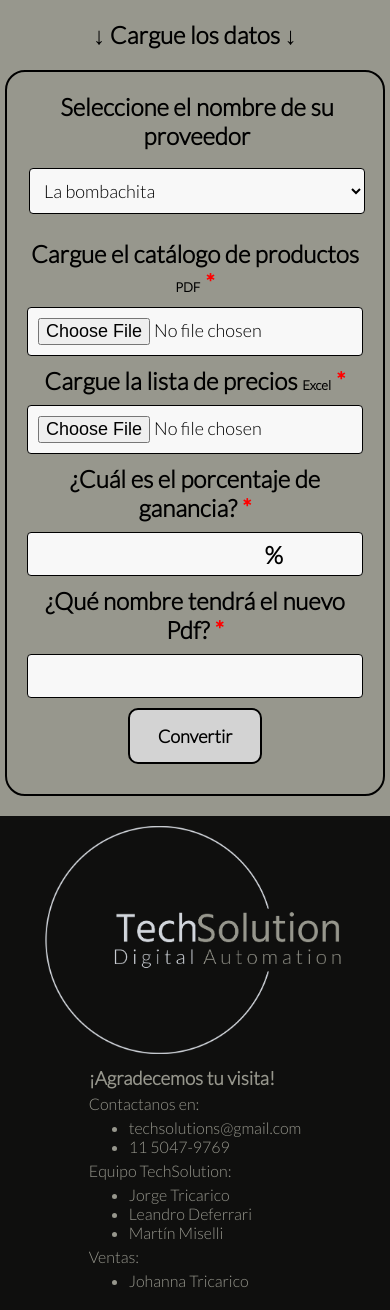
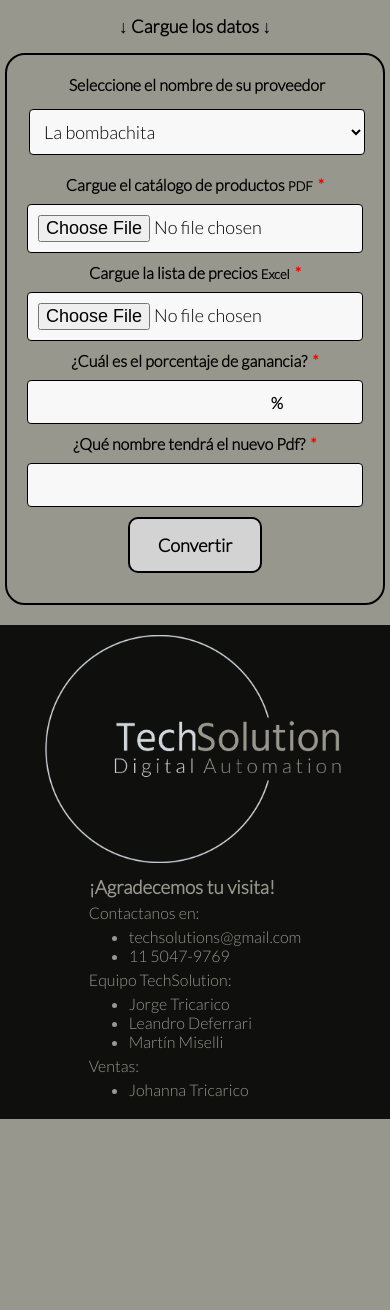
Before and after one commit to MiselliMartin/precioACatalogoMVC, a Flask app: page / in a window 390 px wide. Shown: the part 144-1454 px from the top of the page. After the commit the page ends 1263 px from the top, so only its background shows below. Run offline with Flask 3, Linux system fonts and the light colour scheme; some web fonts are replaced.

Commit message:
Update styles.css

```diff
--- a/static/css/styles.css
+++ b/static/css/styles.css
@@ -294,7 +294,16 @@ ul{
         margin: 0 auto;
     }
 
-}
+    h1{
+        font-size: x-large;
+    }
+
+    form{
+        font-size: medium;
+    }
+    main h2{
+        font-size: large;
+    }
 
 @media (max-width: 400px) {
     footer img{
```
